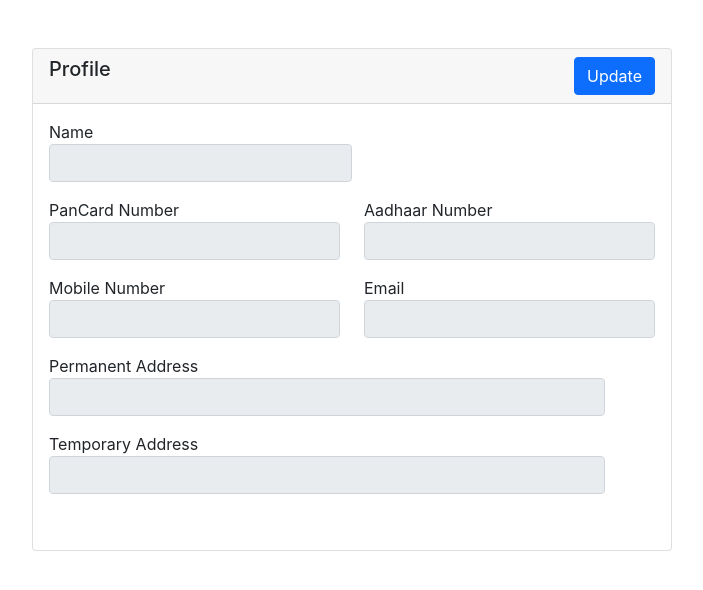
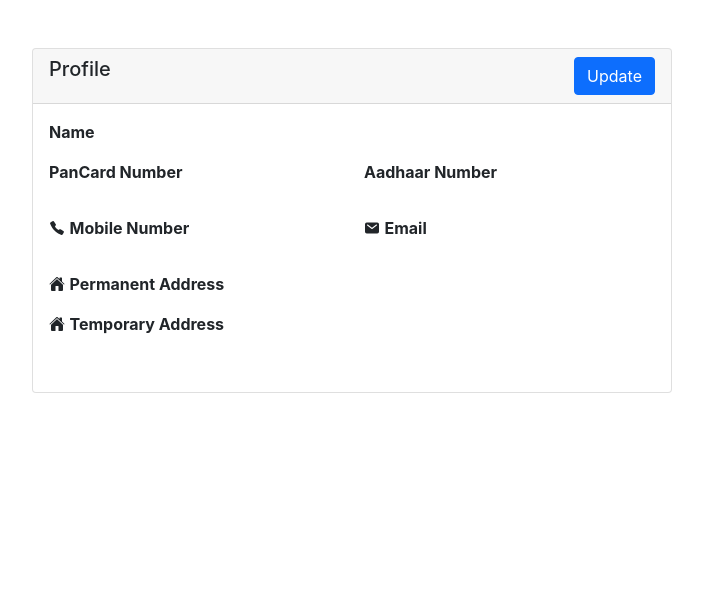
Before and after one commit to Mohit-Maurya/BankAppV1, a React (Create React App) app in the folder frontend/: page /profile in a window 1280 px wide. Shown: the top 590 px of the page, without its empty margins (288-991 px from the left). Built offline with nearby package versions, Linux system fonts and the light colour scheme; no server answers.

Commit message:
few styling

```diff
--- a/frontend/src/components/profile/profile.component.js
+++ b/frontend/src/components/profile/profile.component.js
@@ -1,5 +1,5 @@
 import React, { useState, useEffect } from 'react';
-import { IoCloseCircleOutline } from "react-icons/io5";
+import { IoCloseCircleOutline ,IoCallSharp,IoMail,IoHome} from "react-icons/io5";
 import axios from 'axios';
 
 function Profile() {
@@ -26,21 +26,20 @@ function Profile() {
             })
     }
 
-    const updateProfile = async (event)=>{
+    const updateProfile = async (event) => {
         event.preventDefault();
-        await axios.put("http://localhost:8080/user/" + (1122).toString(),data)
-                .then((res)=>{
-                   if(res.status===200)
-                    {
+        await axios.put("http://localhost:8080/user/" + (1122).toString(), data)
+            .then((res) => {
+                if (res.status === 200) {
                     window.location.reload(false);
                     alert("successfully updated!!")
                 }
             })
-                .catch((err)=>
+            .catch((err) =>
                 console.log(err))
     }
 
-    const cancelUpdate = async (event)=>{
+    const cancelUpdate = async (event) => {
         if (window.confirm("Changes will not be saved") === true) {
             window.location.reload(false);
         }
@@ -59,43 +58,50 @@ function Profile() {
             <div className="card mx-auto mt-5" style={{ width: '50vw' }}>
                 <div className="card-header">
                     <h5 className="float-start">Profile</h5>
-               {update? <button onClick={cancelUpdate} className='float-end' style={{borderColor:'transparent',backgroundColor:'transparent'}}>
-                                    <IoCloseCircleOutline size='2rem' color='red'/></button> :
-                        <button className='btn btn-primary float-end' onClick={() => {setUpdate(true);}}>Update</button>
+                    {update ? <button onClick={cancelUpdate} className='float-end' style={{ borderColor: 'transparent', backgroundColor: 'transparent' }}>
+                        <IoCloseCircleOutline size='2rem' color='red' /></button> :
+                        <button className='btn btn-primary float-end' onClick={() => { setUpdate(true); }}>Update</button>
                     }
                 </div>
                 <div className="card-body">
                     <div className="col-6 form-group mb-3">
-                    <label>Name </label>
-                    <input type="text" className="form-control" id="name" defaultValue={data.name} onChange={(e) => setData((prevState) => ({ ...prevState, name: e.target.value }))} disabled={!update} />
+                        <label><b>Name </b></label>
+                        {update ? <input type="text" className="form-control" id="name" defaultValue={data.name} onChange={(e) => setData((prevState) => ({ ...prevState, name: e.target.value }))} disabled={!update} /> :
+                            <p className='ms-3'> {data.name}</p>}
                     </div>
                     <div className='row'>
                         <div className="col-6 form-group mb-3">
-                        <label>PanCard Number </label>
-                        <input type="text" className="form-control" id="pancard" defaultValue={data.pan} onChange={(e) => setData((prevState) => ({ ...prevState, pan: e.target.value }))} disabled={!update} />
+                            <label><b>PanCard Number </b></label>
+                            {update ? <input type="text" className="form-control" id="pancard" defaultValue={data.pan} onChange={(e) => setData((prevState) => ({ ...prevState, pan: e.target.value }))} disabled={!update} /> :
+                                <p className='ms-3'>  {data.pan}</p>}
                         </div>
                         <div className="col-6 form-group mb-3">
-                        <label>Aadhaar Number</label>
-                        <input type="text" className="form-control" id="aadhaar" defaultValue={data.aadhaarNumber} onChange={(e) => setData((prevState) => ({ ...prevState, aadhaarNumber: e.target.value }))} disabled={!update} />
+                            <label><b>Aadhaar Number</b></label>
+                            {update ? <input type="text" className="form-control" id="aadhaar" defaultValue={data.aadhaarNumber} onChange={(e) => setData((prevState) => ({ ...prevState, aadhaarNumber: e.target.value }))} disabled={!update} /> :
+                                <p className='ms-3'>  {data.aadhaarNumber}</p>}
                         </div>
                     </div>
                     <div className='row'>
                         <div className="col-6 form-group mb-3">
-                        <label>Mobile Number </label>
-                        <input type="text" className="form-control" id="mobile" defaultValue={data.mobileNumber} onChange={(e) => setData((prevState) => ({ ...prevState, mobileNumber: e.target.value }))} disabled={!update} />
+                            <label><IoCallSharp className='mb-1'/> <b>Mobile Number  </b></label>
+                            {update ? <input type="text" className="form-control" id="mobile" defaultValue={data.mobileNumber} onChange={(e) => setData((prevState) => ({ ...prevState, mobileNumber: e.target.value }))} disabled={!update} />
+                                : <p className='ms-3'>  {data.mobileNumber}</p>}
                         </div>
                         <div className="col-6 form-group mb-3">
-                        <label>Email</label>
-                        <input type="text" className="form-control" id="email" defaultValue={data.email} onChange={(e) => setData((prevState) => ({ ...prevState, email: e.target.value }))} disabled={!update} />
+                            <label><IoMail className='mb-1'/> <b> Email </b></label>
+                            {update ? <input type="text" className="form-control" id="email" defaultValue={data.email} onChange={(e) => setData((prevState) => ({ ...prevState, email: e.target.value }))} disabled={!update} />
+                                : <p className='ms-3'> {data.email}</p>}
                         </div>
                     </div>
                     <div className="col-11 form-group mb-3">
-                    <label>Permanent Address </label>
-                    <input type="text" className="form-control" id="permanentAddress" defaultValue={data.permanentAddress} onChange={(e) => setData((prevState) => ({ ...prevState, permanentAddress: e.target.value }))} disabled={!update} />
+                        <label><IoHome className='mb-1'/> <b> Permanent Address </b> </label>
+                        {update ? <input type="text" className="form-control" id="permanentAddress" defaultValue={data.permanentAddress} onChange={(e) => setData((prevState) => ({ ...prevState, permanentAddress: e.target.value }))} disabled={!update} />
+                                 : <p className='ms-3'> {data.permanentAddress}</p>}
                     </div>
                     <div className="col-11 form-group mb-3">
-                    <label>Temporary Address </label>
-                    <input type="text" className="form-control" id="temporaryAddress" defaultValue={data.temporaryAddress} onChange={(e) => setData((prevState) => ({ ...prevState, temporaryAddress: e.target.value }))} disabled={!update} />
+                        <label><IoHome className='mb-1'/> <b> Temporary Address </b> </label>
+                        {update ? <input type="text" className="form-control" id="temporaryAddress" defaultValue={data.temporaryAddress} onChange={(e) => setData((prevState) => ({ ...prevState, temporaryAddress: e.target.value }))} disabled={!update} />
+                                : <p className='ms-3'> {data.temporaryAddress}</p>}
                     </div>
                     <br />
                     {/* <p><span style={{ color: 'red' }}>{login.error}</span></p> */}
```
Lines whose indentation alone changed are shown as unchanged.
